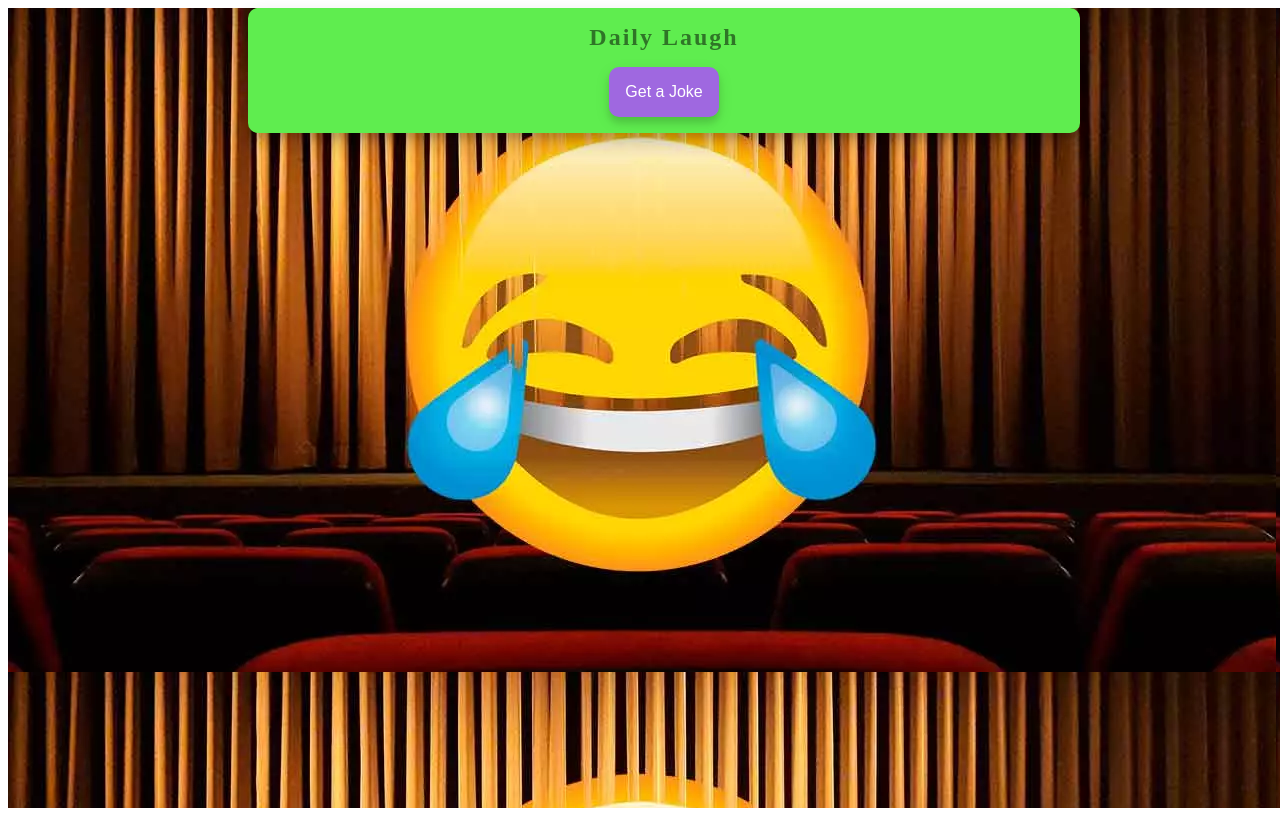
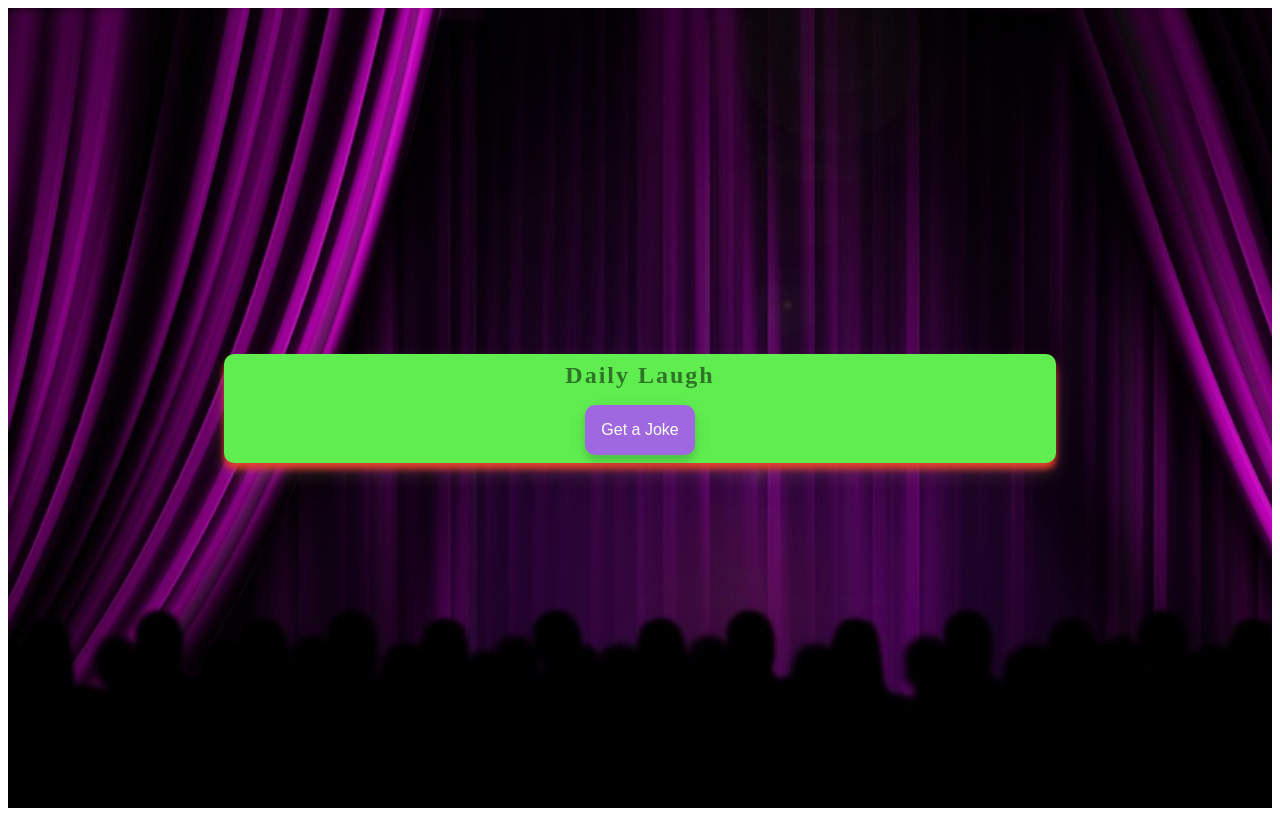
Before and after one commit to Miguel-Pampin/Sprint-5, a plain HTML site: page index.html in a window 1280 px wide. Drawn offline with Linux system fonts and the light colour scheme.

Commit message:
Ejercicio-2

```diff
--- a/api.js
+++ b/api.js
@@ -12,6 +12,6 @@ async function generateJoke() {
   let file = await fetch('https://icanhazdadjoke.com', config);
   let data = await file.json();
   console.log(data.joke);
-  /* jokeEl.innerHTML = data.joke; */
+  jokeEl.innerHTML = data.joke;
   jokeBtn.innerHTML="Get another joke";
 }
--- a/style.css
+++ b/style.css
@@ -1,21 +1,23 @@
  .container {
+
+   background-image: url("./img/scn.jpg");
+   background-size: cover;
+   background-attachment: fixed;
+   background-repeat: no-repeat;
+   overflow: hidden;
+   display: flex;
+   height: 100vh;
    width: 100%;
-   height: 100%;
-   background-image: url("./img/comedy.webp");
-   position: absolute;
-   display: flex;
-   flex-flow: column;
-   flex-wrap: nowrap;
  }
 
  .box {
    background-color: rgb(95, 237, 79);
    border-radius: 10px;
-   box-shadow: 0 10px 20px rgba(0, 0, 0, 0.2), 0 6px 6px rgba(0, 0, 0, 0.1);
-   padding: 1em 1em;
+   box-shadow: 0 10px 20px rgba(233, 171, 171, 0.2), 0 6px 6px rgba(223, 46, 23, 0.986);
+   padding: 0.5em 1em;
    width: 50em;
-   size: 10em;
-   margin-inline: 15em;
+   height: auto;
+   margin: auto;
    text-align: center;
  }
 
@@ -31,7 +33,7 @@
    font-size: 2em;
    letter-spacing: 1px;
    line-height: 1em;
-   margin: 0.5em auto;
+   margin: 0.5em 0.5em;
  }
 
  .btn {
```
